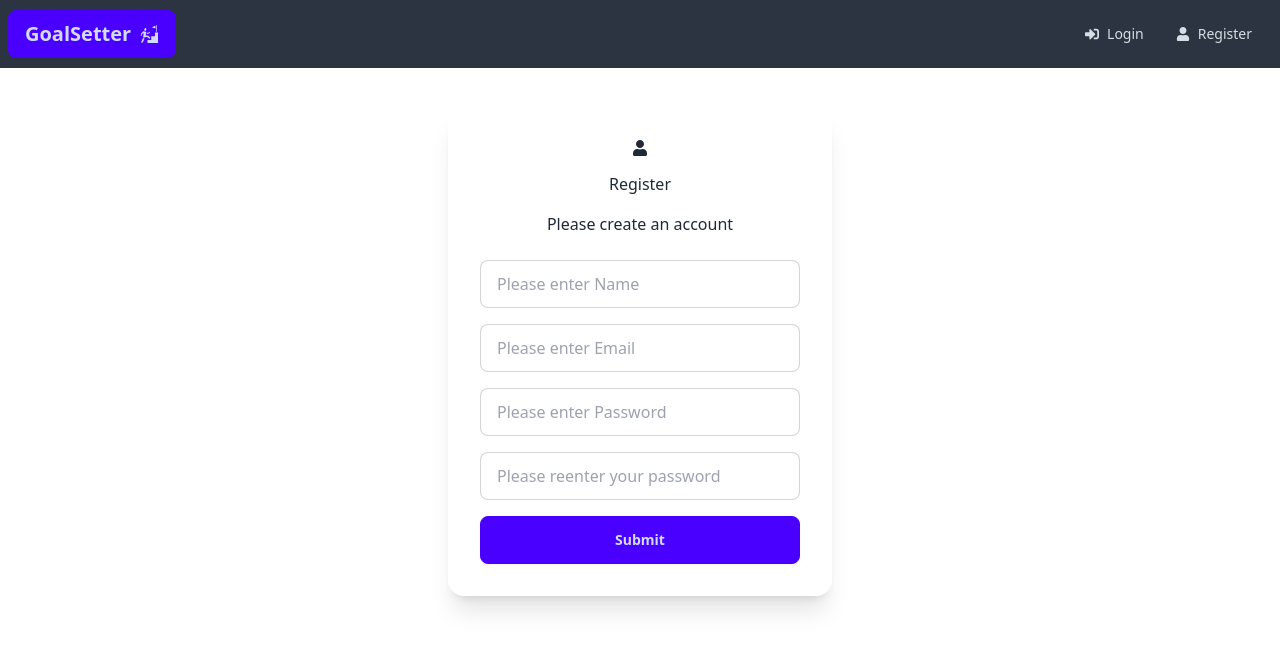
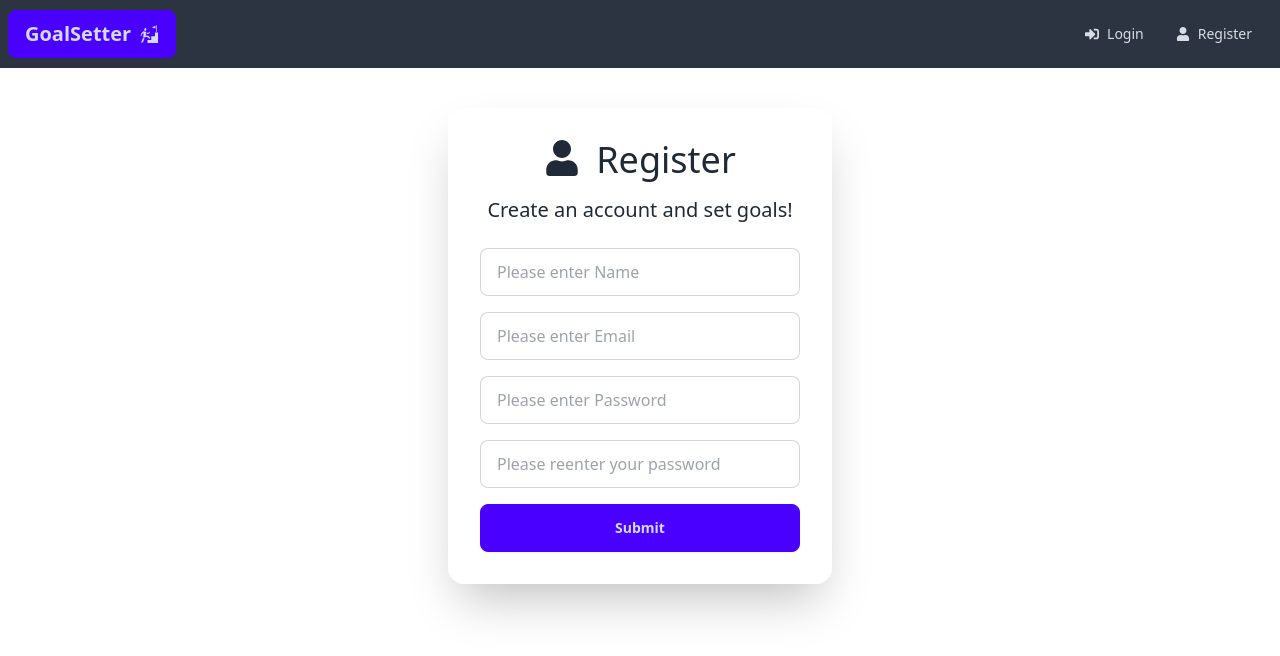
Before and after one commit to hammahutz/signal-react, a React (Vite) app: page /register in a window 1280 px wide. Shown: the top 656 px of the page. Built offline with nearby package versions, Linux system fonts and the light colour scheme.

Commit message:
Clean upp

```diff
--- a/src/App.tsx
+++ b/src/App.tsx
@@ -9,7 +9,7 @@ import Dashboard from "./pages/Dashboard"
 import Login from "./pages/Login"
 import Register from "./pages/Register"
 
-function App() {
+const App: React.FC = () =>{
   return (
     <>
     <Router>
--- a/src/components/Auth.tsx
+++ b/src/components/Auth.tsx
@@ -1,4 +1,4 @@
-import React, { MouseEventHandler } from "react"
+import React from "react"
 import { FaSignInAlt, FaSignOutAlt, FaUser } from "react-icons/fa"
 import { Link, useNavigate } from "react-router-dom"
 import { useAppDispatch, useAppSelector } from "../app/hooks"
@@ -9,7 +9,7 @@ const Auth: React.FC = () => {
   const dispatch = useAppDispatch()
   const { user } = useAppSelector((state) => state.auth)
 
-  const onLogout: React.MouseEventHandler<HTMLButtonElement> = (e) => {
+  const onLogout: React.MouseEventHandler<HTMLButtonElement> = () => {
     dispatch(logout())
     dispatch(reset())
     navigate("/")
--- a/src/components/Header.tsx
+++ b/src/components/Header.tsx
@@ -1,10 +1,6 @@
 import React from "react"
-import { FaSignInAlt, FaSignOutAlt, FaUser } from "react-icons/fa"
 import { GiStairsGoal } from "react-icons/gi"
 import { Link } from "react-router-dom"
-import { useAppSelector, useAppDispatch } from "../app/hooks"
-import { logout, reset } from "../features/auth/authSlice"
-import { useNavigate } from "react-router-dom"
 import Auth from "./Auth"
 
 const Header: React.FC = () => {
--- a/src/components/UserForm.tsx
+++ b/src/components/UserForm.tsx
@@ -38,7 +38,7 @@ const UserForm: React.FC<Props> = ({ children, inputFields }: Props) => {
   return (
     <form
       onSubmit={onSubmit}
-      className="card flex flex-col  p-8 rounded-2xl gap-6 w-96 shadow-xl"
+      className="flex flex-col  p-8  rounded-2xl gap-6 w-96 shadow-2xl"
     >
       <section className="flex flex-col justify-center gap-4 items-center w-full">
         {children}
--- a/src/features/auth/authSlice.ts
+++ b/src/features/auth/authSlice.ts
@@ -1,6 +1,6 @@
 import { createSlice, createAsyncThunk } from "@reduxjs/toolkit"
 import authService from "./authService"
-import axios, { AxiosError } from "axios"
+import axios from "axios"
 
 // Get User form localStorage
 const storedUser = localStorage.user
--- a/src/features/form/formSlice.ts
+++ b/src/features/form/formSlice.ts
@@ -1,4 +1,4 @@
-import { createSlice, createAsyncThunk, PayloadAction } from "@reduxjs/toolkit"
+import { createSlice, PayloadAction } from "@reduxjs/toolkit"
 import { IInputField } from "../../components/InputField"
 
 // Get User form localStorage
--- a/src/pages/Dashboard.tsx
+++ b/src/pages/Dashboard.tsx
@@ -1,6 +1,6 @@
 import React from "react"
 
-const Dashboard = () => {
+const Dashboard: React.FC = () => {
   return <div>Dashboard</div>
 }
 
--- a/src/pages/Register.tsx
+++ b/src/pages/Register.tsx
@@ -1,15 +1,15 @@
-import React, { useEffect, useState } from "react"
+import React, { useEffect } from "react"
 import { FaUser } from "react-icons/fa"
 import { useAppSelector, useAppDispatch } from "../app/hooks"
 import { useNavigate } from "react-router-dom"
 import { toast } from "react-toastify"
 import { RegisterUserData, register, reset } from "../features/auth/authSlice"
-import { addForm, isSubmitted, removeForm } from "../features/form/formSlice"
+import { isSubmitted } from "../features/form/formSlice"
 import { IInputField } from "../components/InputField"
 import UserForm from "../components/UserForm"
 import Spinner from "../components/Spinner"
 
-const Register = () => {
+const Register: React.FC = () => {
   const navigate = useNavigate()
   const dispatch = useAppDispatch()
   const authState = useAppSelector((state) => state.auth)
@@ -64,9 +64,11 @@ const Register = () => {
   return (
     <>
       <UserForm inputFields={userFields}>
-        <FaUser />
-        <h1>Register</h1>
-        <p>Please create an account</p>
+        <h1 className="flex gap-4 text-4xl">
+          <FaUser />
+          Register
+        </h1>
+        <p className="flex  gap-4 text-xl">Create an account and set goals!</p>
       </UserForm>
     </>
   )
```
